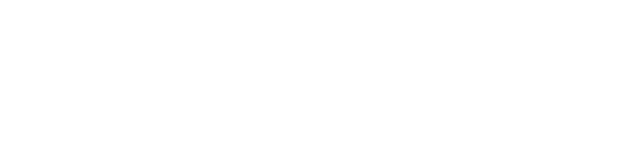
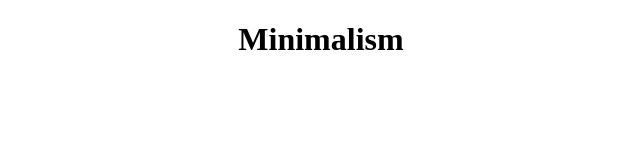
Before and after one commit to dozortsev/dozortsev.github.io, a plain HTML site: page index.html in a window 1280 px wide. Shown: the whole page, without its empty margins (319-959 px from the left). Drawn offline with Linux system fonts and the light colour scheme.

Commit message:
A little bit of changes

```diff
--- a/index.html
+++ b/index.html
@@ -4,7 +4,9 @@
     <meta charset="UTF-8">
     <title>Dozortsev Anton</title>
 </head>
-<body>
-
+<body style="text-align: center">
+<h1>
+    Minimalism
+</h1>
 </body>
 </html>
```
